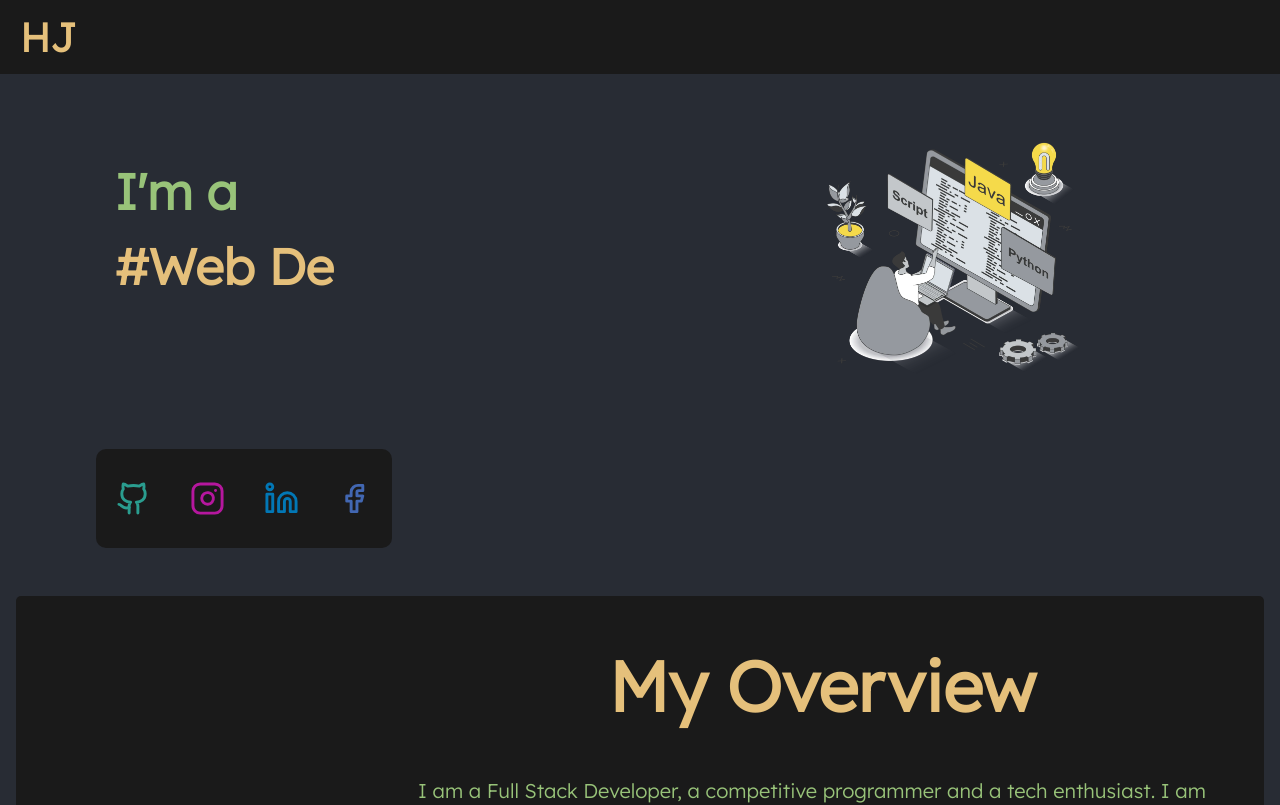
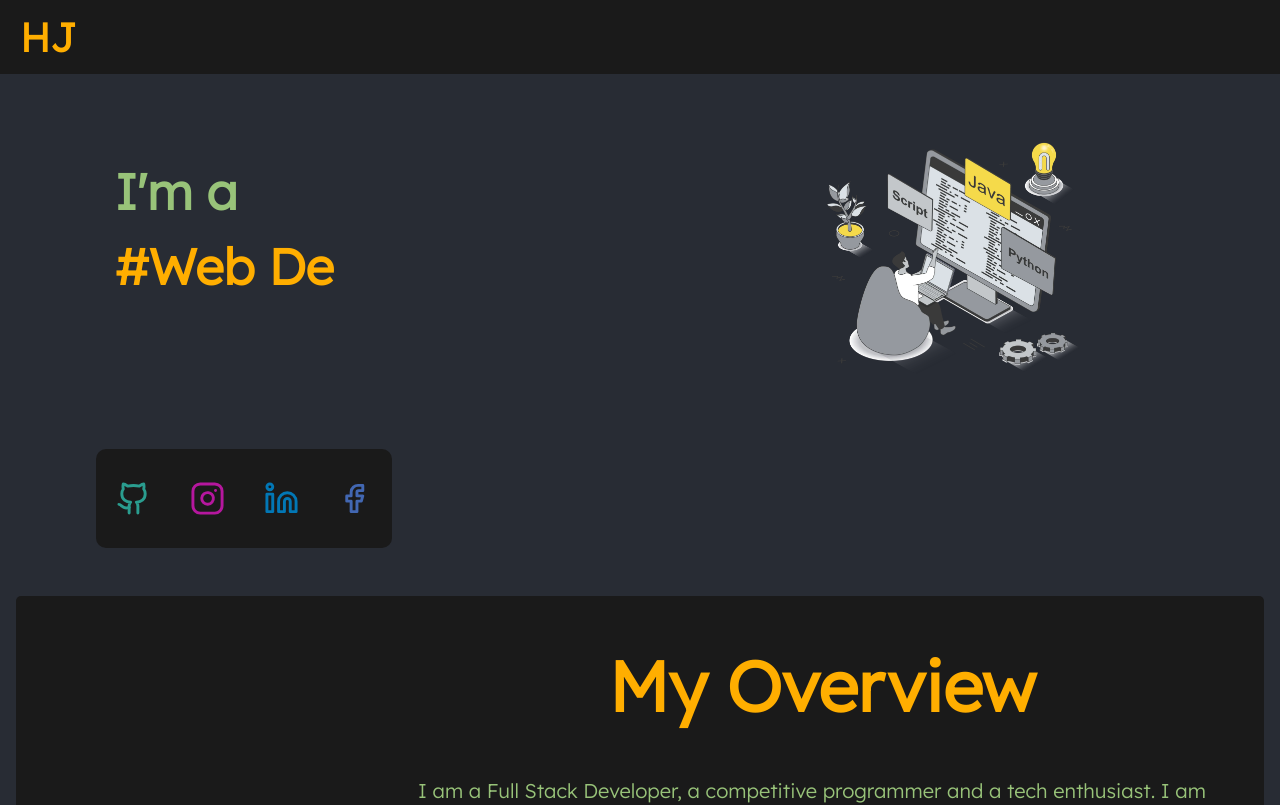
Before and after one commit to humanshu001/personal-portfolio, a React (Create React App) app: page / in a window 1280 px wide. Shown: the top 805 px of the page. Built offline with nearby package versions, Linux system fonts and the light colour scheme.

Commit message:
changed yellow color

```diff
--- a/src/App.css
+++ b/src/App.css
@@ -6,7 +6,7 @@
   --color-3: #61afef; /* Blue text color */
   --color-4: #e06c75; /* Red text color */
   --color-5: #98c379; /* Green text color */
-  --color-6: #e5c07b; /* Yellow text color */
+  --color-6: #ffae00; /* Yellow text color */
   /* blue hover color */
   --color-3-hover: #528bff;
   /* red hover color */
```
